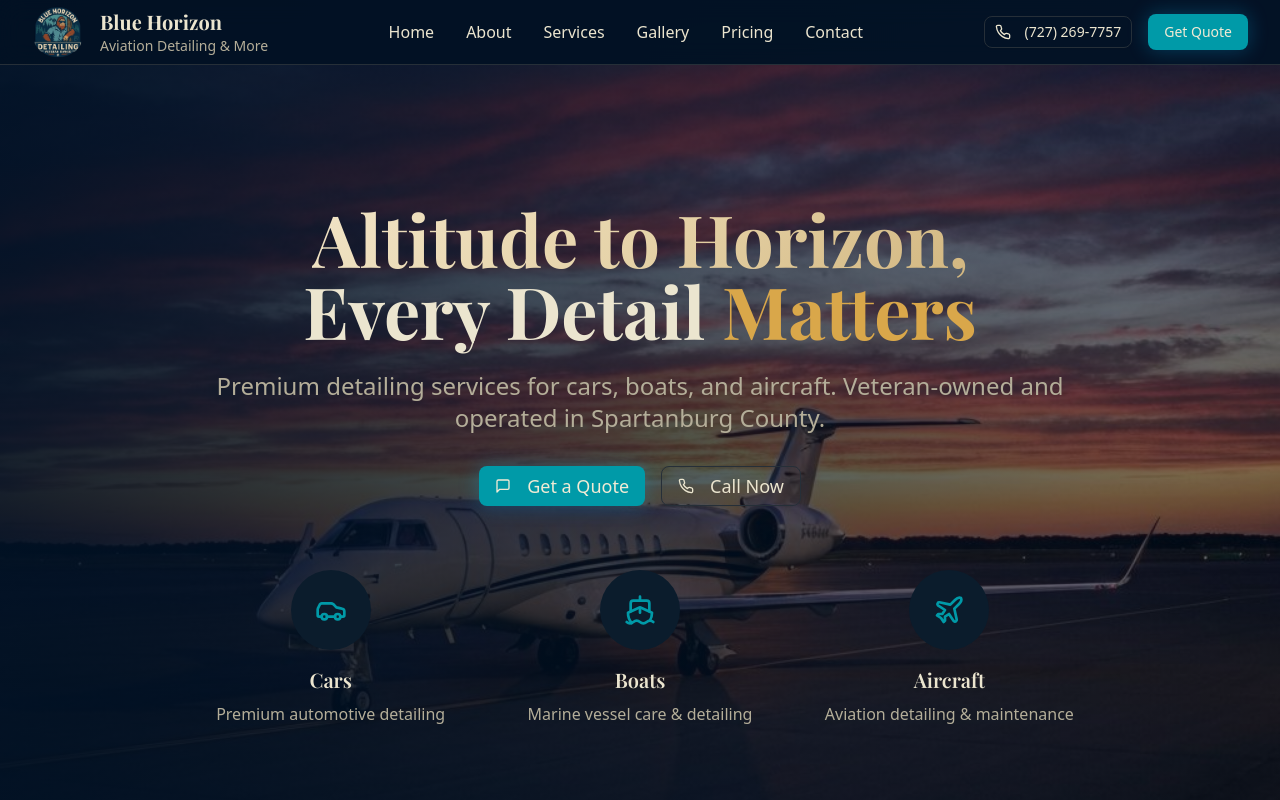
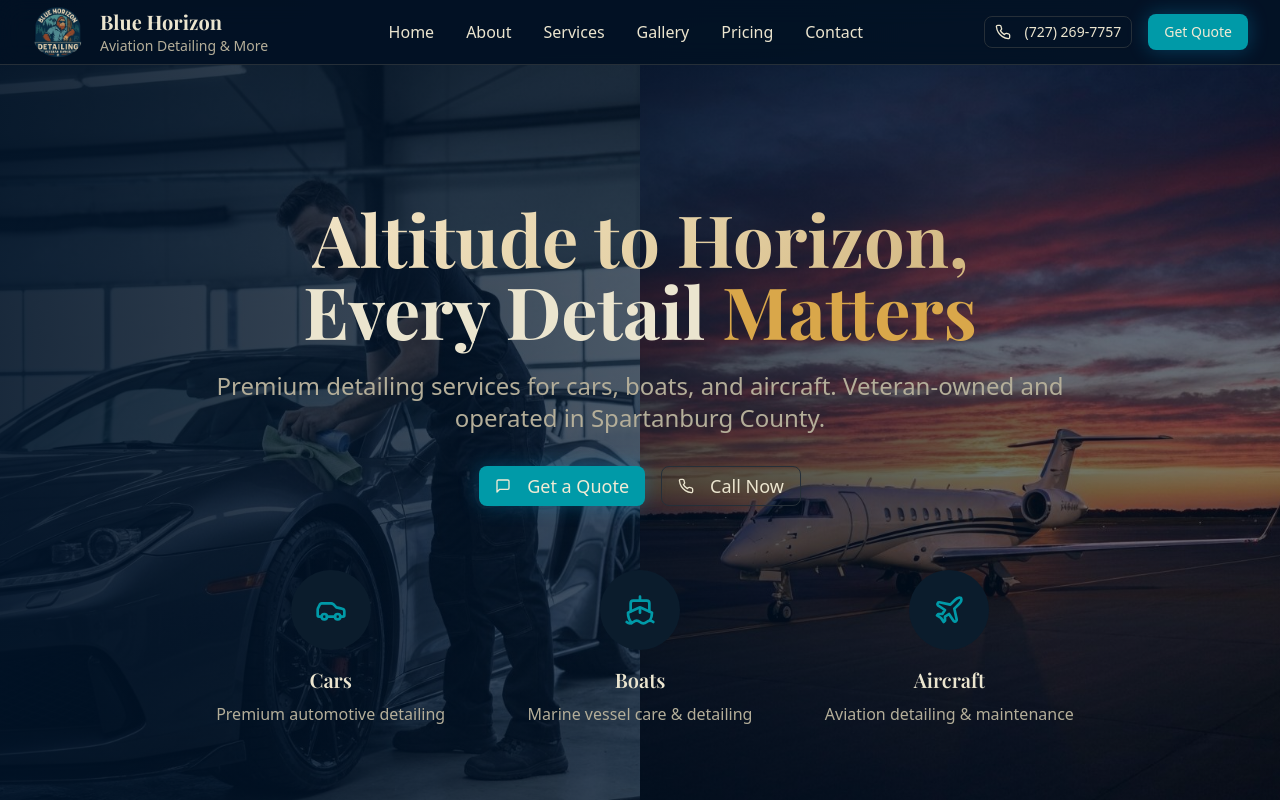
Before and after one commit to davisbryan595-lang/Blue-Horizon, a Next.js app: page / in a window 1280 px wide. Shown: the top 800 px of the page. Built offline with nearby package versions, Linux system fonts and the light colour scheme; a web font is replaced by a local one.

Commit message:
Update hero background to two-part car and plane images
cgen-89b0df1254164935a0ca74aae95817dc

```diff
--- a/components/hero-section.tsx
+++ b/components/hero-section.tsx
@@ -5,7 +5,8 @@ export function HeroSection() {
   return (
     <section id="home" className="relative min-h-screen flex items-center justify-center overflow-hidden">
       {/* Background Image */}
-      <div className="absolute inset-0 z-0">
+      <div className="absolute inset-0 z-0 grid grid-cols-1 md:grid-cols-2">
+        <img src="/professional-detailer-working-on-luxury-car-in-han.jpg" alt="Luxury car detailing" className="w-full h-full object-cover" />
         <img src="/luxury-private-jet-on-tarmac-at-sunset-with-dramat.jpg" alt="Luxury aircraft detailing" className="w-full h-full object-cover" />
         <div className="absolute inset-0 bg-gradient-to-r from-background/90 via-background/70 to-background/50" />
       </div>
```
